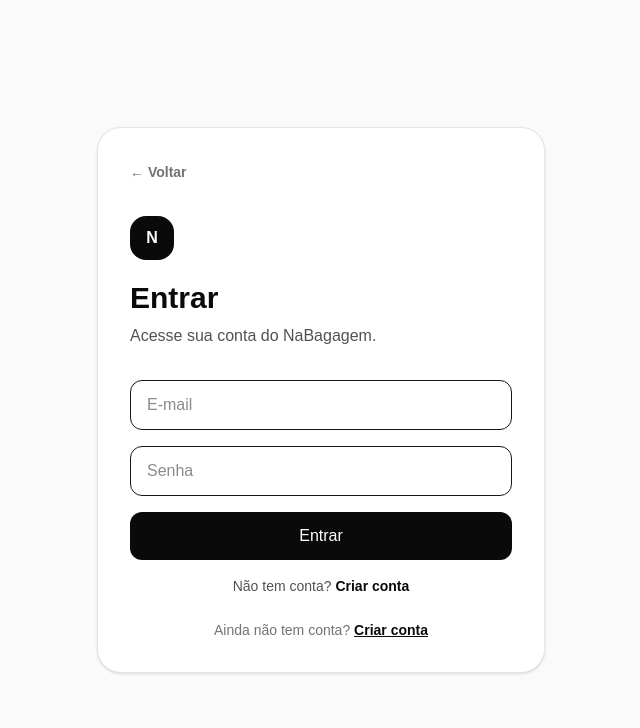
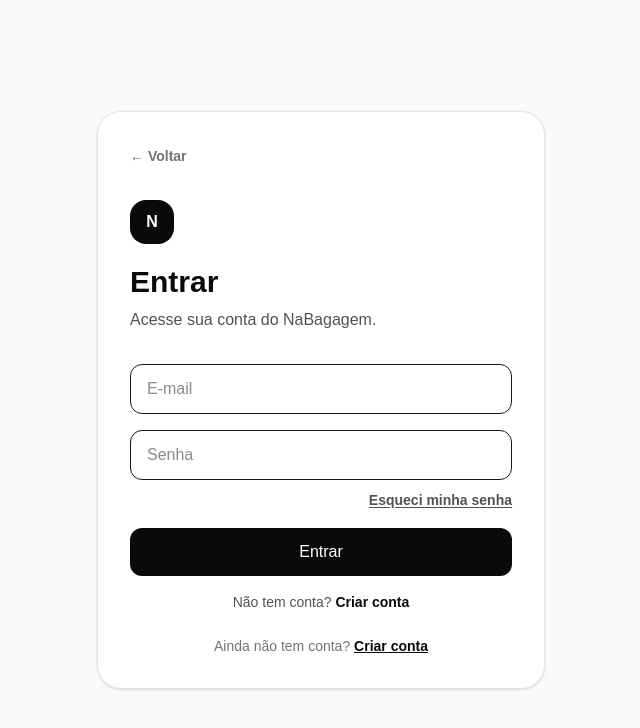
Before and after one commit to zaysauro/NaBagagem-Web, a Next.js app: page /login in a window 1280 px wide. Shown: the top 728 px of the page, without its empty margins (319-959 px from the left). Built offline with nearby package versions, Linux system fonts and the light colour scheme; no server answers.

Commit message:
feat: add forgot password entry point

```diff
--- a/app/login/login-form.tsx
+++ b/app/login/login-form.tsx
@@ -41,14 +41,50 @@ export default function LoginForm() {
 
   return (
     <form onSubmit={submit} className="mt-8 space-y-4">
-      <input required type="email" placeholder="E-mail" value={email} onChange={(e) => setEmail(e.target.value)} className="w-full rounded-xl border px-4 py-3" />
-      <input required minLength={6} type="password" placeholder="Senha" value={password} onChange={(e) => setPassword(e.target.value)} className="w-full rounded-xl border px-4 py-3" />
-      {error && <p className="rounded-xl bg-red-50 p-3 text-sm text-red-700">{error}</p>}
-      <button type="submit" disabled={loading} className="w-full rounded-xl bg-neutral-950 px-4 py-3 font-semibold text-white disabled:opacity-60">
+      <input
+        required
+        type="email"
+        placeholder="E-mail"
+        value={email}
+        onChange={(e) => setEmail(e.target.value)}
+        className="w-full rounded-xl border px-4 py-3"
+      />
+      <div>
+        <input
+          required
+          minLength={6}
+          type="password"
+          placeholder="Senha"
+          value={password}
+          onChange={(e) => setPassword(e.target.value)}
+          className="w-full rounded-xl border px-4 py-3"
+        />
+        <div className="mt-2 text-right">
+          <Link
+            href="/esqueci-senha"
+            className="text-sm font-semibold text-neutral-600 underline underline-offset-2 hover:text-neutral-950"
+          >
+            Esqueci minha senha
+          </Link>
+        </div>
+      </div>
+      {error && (
+        <p role="alert" className="rounded-xl bg-red-50 p-3 text-sm text-red-700">
+          {error}
+        </p>
+      )}
+      <button
+        type="submit"
+        disabled={loading}
+        className="w-full rounded-xl bg-neutral-950 px-4 py-3 font-semibold text-white disabled:opacity-60"
+      >
         {loading ? "Entrando..." : "Entrar"}
       </button>
-      <p className="text-center text-sm text-neutral-600">Não tem conta?{" "}
-        <Link href="/cadastro" className="font-semibold text-neutral-950">Criar conta</Link>
+      <p className="text-center text-sm text-neutral-600">
+        Não tem conta?{" "}
+        <Link href="/cadastro" className="font-semibold text-neutral-950">
+          Criar conta
+        </Link>
       </p>
     </form>
   );
```
